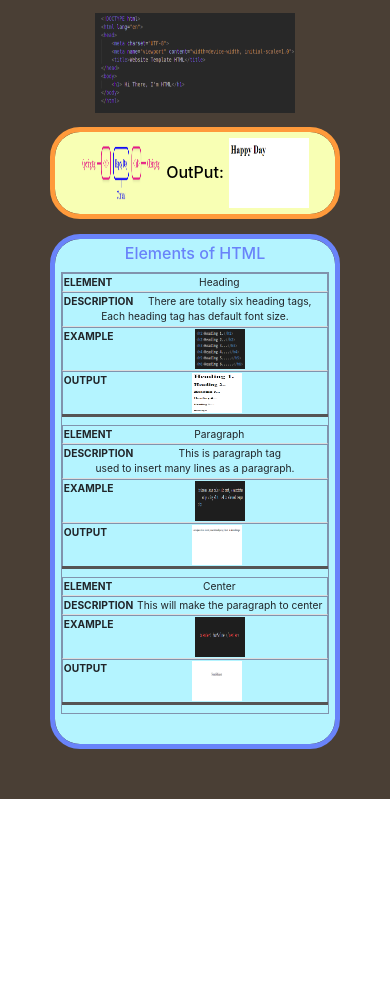
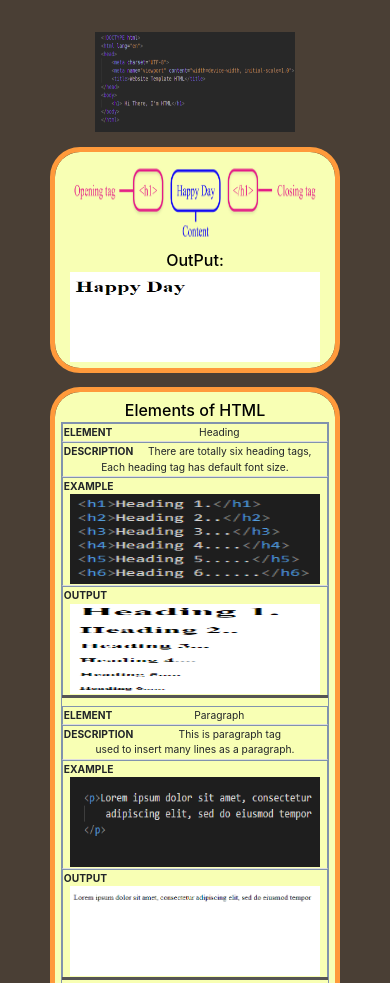
Before and after one commit to swathi1898/website_templates, a plain HTML site: page First_Template/index.html in a window 390 px wide. Shown: the part 540-1523 px from the top of the page. Before the commit the page ends 1339 px from the top, so only its background shows below. Drawn offline with nearby package versions, Linux system fonts and the light colour scheme.

Commit message:
update files

```diff
--- a/First_Template/css/styles.css
+++ b/First_Template/css/styles.css
@@ -18,7 +18,7 @@ h2{
     padding-left: 0em;
     display: inline-block;
     width: 50%;
-    text-align: left;
+    text-align: center;
     font-family: 'Roboto Slab', serif;
     font-size: 2.5rem;
     color: #fa7d09;
@@ -92,6 +92,7 @@ button:hover{
     text-align: center;
     width: 100%;
     padding: 2%;
+    margin: 3% 0;
     background: #F8FFB4 0% 0% no-repeat padding-box;
     border: 5px solid #ff9a3b;
     border-radius: 30px;
@@ -101,20 +102,10 @@ button:hover{
     padding: 0 2%;
     color: #000000;
     display: inline;}
-.element{
-    text-align: center;
-    width: 100%;
-    padding: 2%;
-    margin-top: 5%;
-    background: #b4f4ff 0% 0% no-repeat padding-box;
-    border: 5px solid #6983fa;
-    border-radius: 30px;
-    opacity: 1;
-}
-.element h4{
-    color: #6983fa ;
-}
+
+
 table{
+    margin-top: 3%;
     width: 100%;
     border: solid rgb(129, 147, 173) 1.5px;
 
@@ -205,10 +196,17 @@ th, td{
     }
     .anatomy1{
         margin-top: 5%;
+
     }
+
     .anatomy1 img{
-        width:80px;
-        height: 70px;
+        width:250px;
+        height: 90px;
+
+    }
+
+    .anatomy1 h4{
+        text-align: left;
     }
     h4,h2{
         font-size: 1rem;
@@ -218,7 +216,7 @@ th, td{
         margin: 0% auto;
     }
     .fab{
-        padding-top: 5% ;
+        padding: 5% 0 ;
         font-size: 4rem;
     }
 
--- a/First_Template/index.html
+++ b/First_Template/index.html
@@ -48,7 +48,7 @@
             <img class="anatomyImg2 " src="Image/anatomy1.PNG" alt=""><h4>OutPut:</h4><img src="Image/h1.PNG" alt="">
         </div>
 
-        <div class="element">
+        <div class="anatomy1">
             <h4>Elements of HTML</h4>
 
             <table >
```
